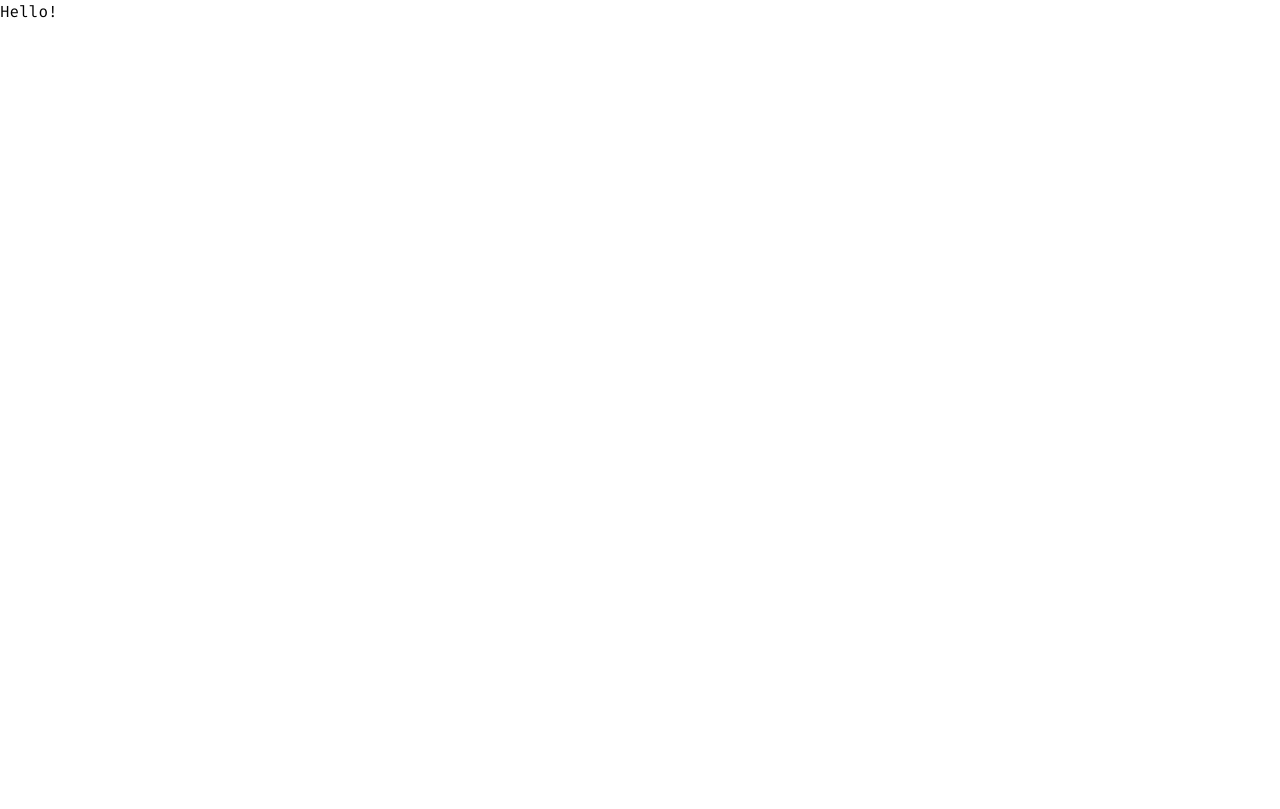
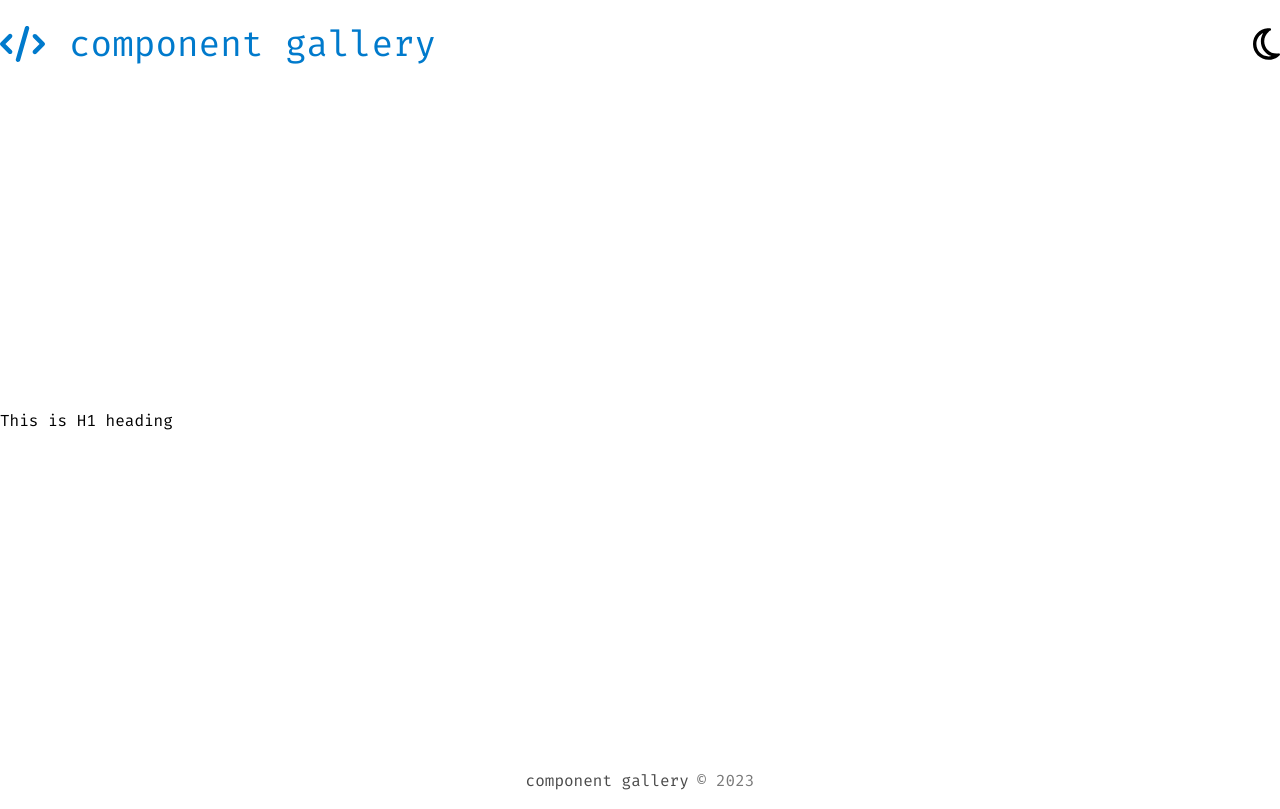
Before and after one commit to mariaantici/component-library, a Next.js app: page / in a window 1280 px wide. Built offline with nearby package versions, Linux system fonts and the light colour scheme.

Commit message:
Update app with existing components

```diff
--- a/src/pages/index.tsx
+++ b/src/pages/index.tsx
@@ -1,17 +1,17 @@
-import Head from 'next/head'
+import DefaultLayout from '@/layouts/DefaultLayout';
+import Head from 'next/head';
 
 export default function Home() {
   return (
     <>
       <Head>
-        <title>Component library</title>
-        <meta name="description" content="Discover my personal component library built with Next.js and Tailwind CSS" />
+        <title>Component gallery</title>
+        <meta name="description" content="Discover my personal component gallery built with Next.js and Tailwind CSS" />
         <meta name="viewport" content="width=device-width, initial-scale=1" />
-        <link rel="icon" href="" />
       </Head>
-      <main>
-        <p>Hello!</p>
-      </main>
+      <DefaultLayout>
+        <h1 className='py-80'>This is H1 heading</h1>
+      </DefaultLayout>
     </>
   )
 }
```
